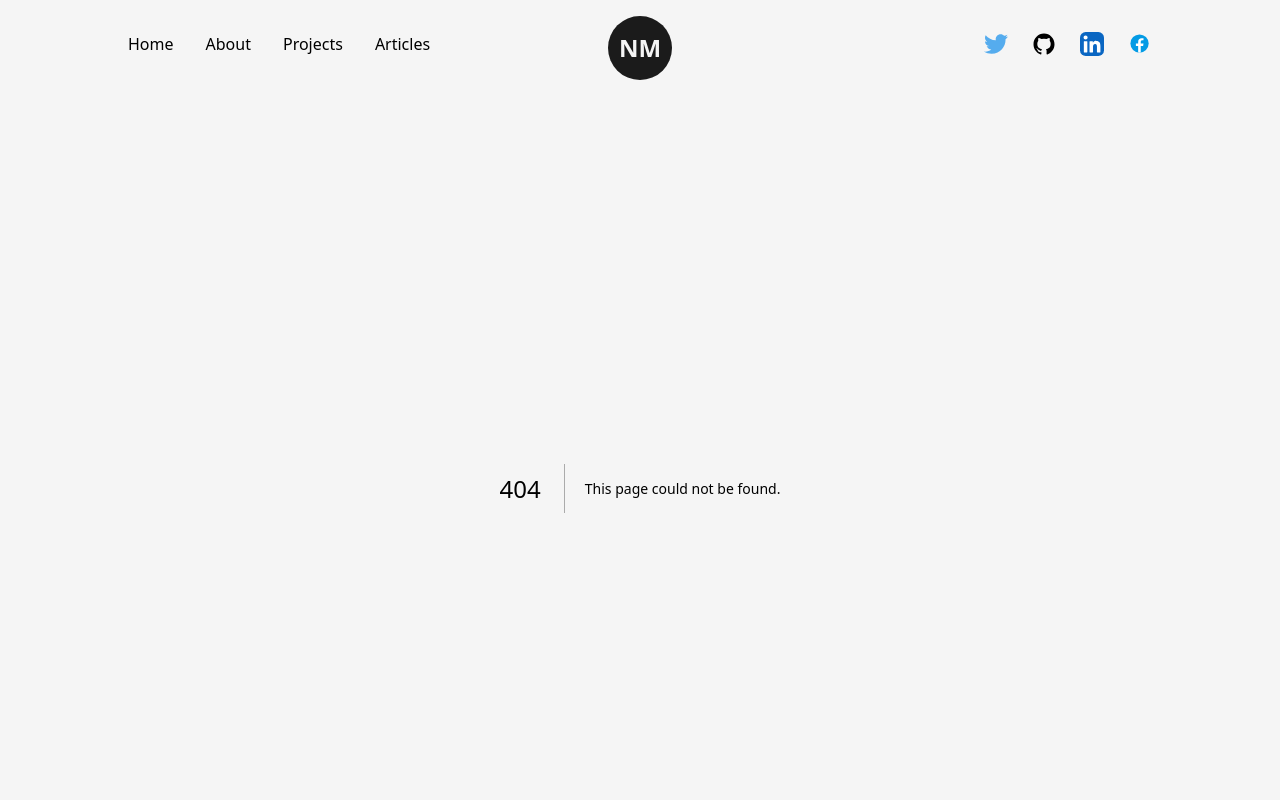
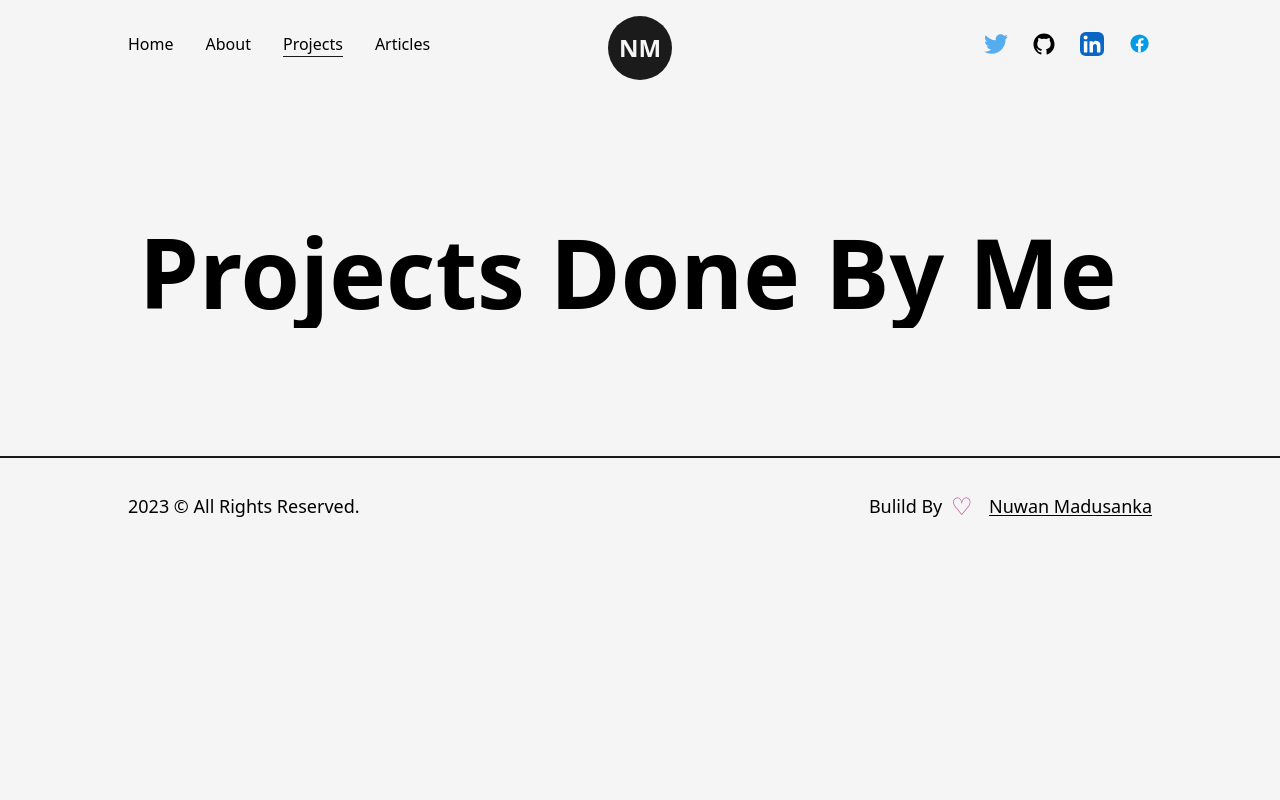
Before and after one commit to nuwandm/my-portfolio, a Next.js app: page /projects in a window 1280 px wide. Before the commit this address had no page. Shown: the top 800 px of the page. Built offline with nearby package versions, Linux system fonts and the light colour scheme.

Commit message:
Created Project Page

```diff
--- a/src/components/NavBar.js
+++ b/src/components/NavBar.js
@@ -28,7 +28,7 @@ const NavBar = () => {
       <nav>
         <CustomLink href="/" title="Home" className="mr-4" />
         <CustomLink href="/about" title="About" className="mx-4" />
-        <CustomLink href="/project" title="Projects" className="mx-4" />
+        <CustomLink href="/projects" title="Projects" className="mx-4" />
         <CustomLink href="/article" title="Articles" className="ml-4" />
       </nav>
 
--- /dev/null
+++ b/src/pages/projects.js
@@ -0,0 +1,23 @@
+import AnimatedText from "@/components/AnimatedText";
+import Layout from "@/components/Layout";
+import Head from "next/head";
+import React from "react";
+
+
+const projects = () => {
+  return (
+    <>
+      <Head>
+        <title>Nuwan | Projects Page</title>
+        <meta name="description" content="any description" />
+      </Head>
+      <maim>
+        <Layout>
+          <AnimatedText text={"Projects Done By Me"} />
+        </Layout>
+      </maim>
+    </>
+  );
+};
+
+export default projects;
```
